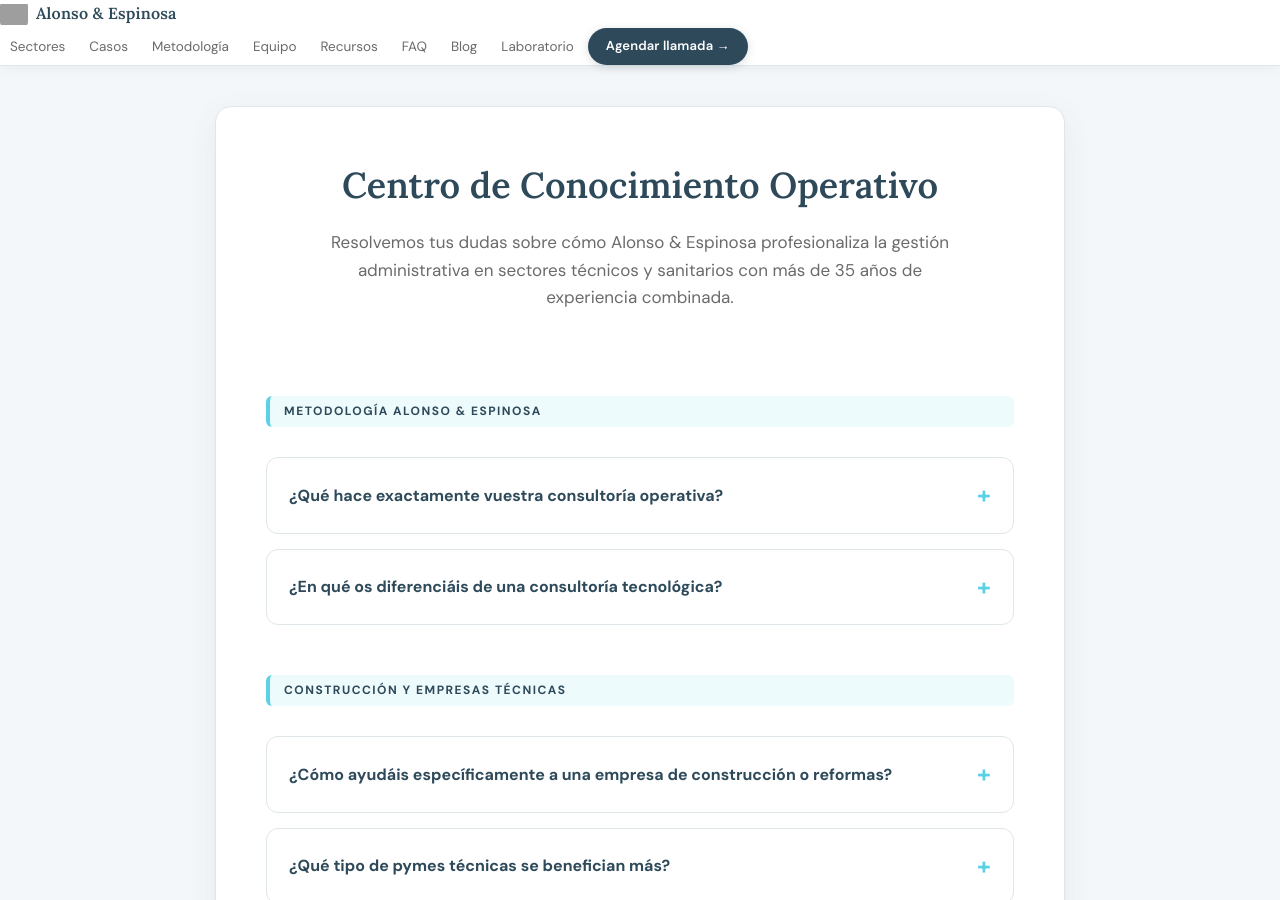
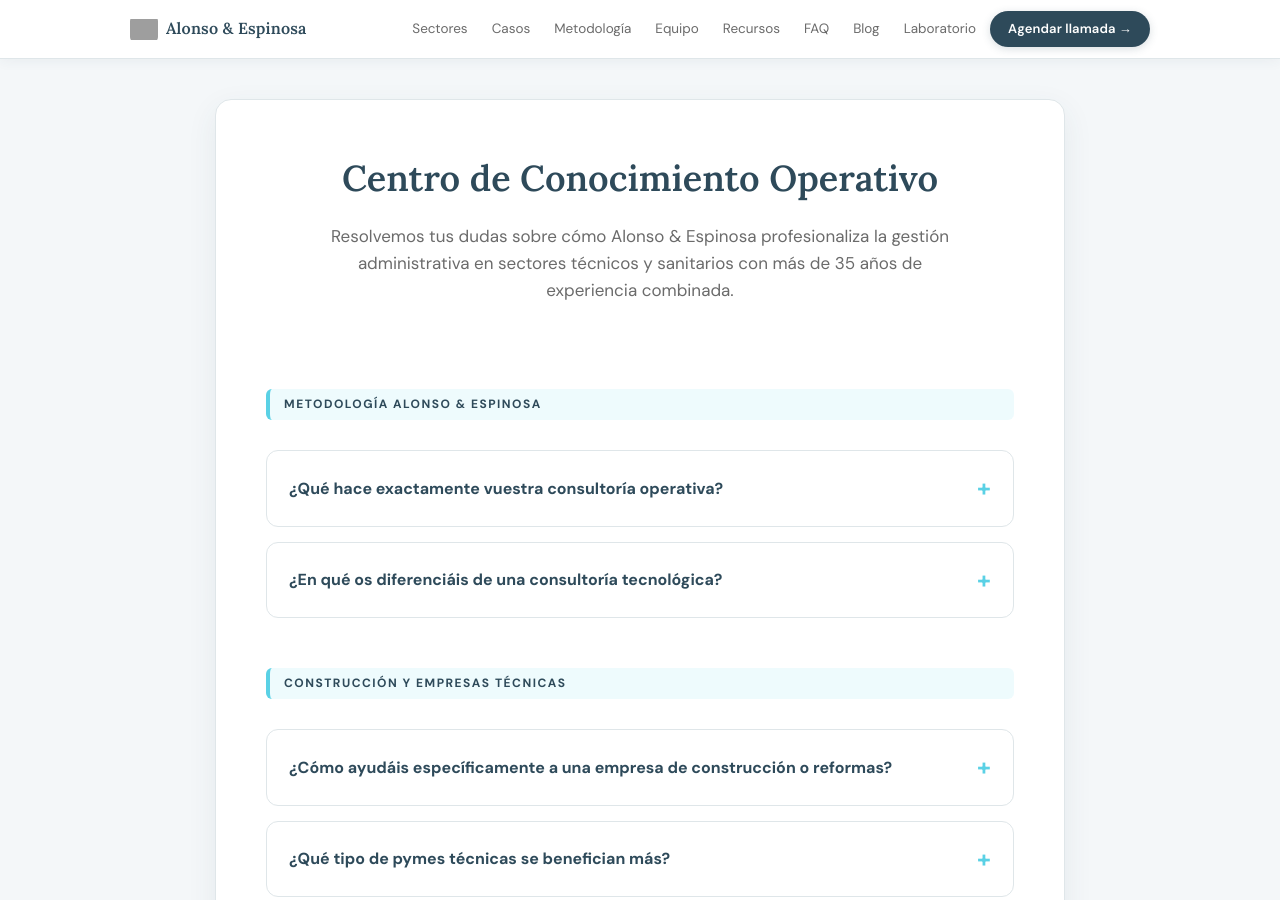
Before and after one commit to alauriela/alonsoespinosa-web, a Jekyll site: the page preguntas-frecuentes/index.html, which Jekyll copies as it is, in a window 1280 px wide and 900 px high. Built offline with Jekyll 4.4.1, drawn with Linux system fonts in a browser that asks for light colours; grey boxes are pictures that could not be loaded.

Commit message:
Update index.html

```diff
--- a/preguntas-frecuentes/index.html
+++ b/preguntas-frecuentes/index.html
@@ -479,12 +479,12 @@
     </div>
   </div>
 
-
 <nav aria-label="Menú principal">
-  <a href="/" class="brand" aria-label="Alonso & Espinosa - Volver al inicio">
-  <img src="/og-image-impactful.png" alt="" class="brand-logo" aria-hidden="true">
-  <span>Alonso &amp; Espinosa</span>
-</a>
+  <div class="nav-inner">
+    <a href="/" class="brand" aria-label="Alonso & Espinosa - Volver al inicio">
+      <img src="/og-image-impactful.png" alt="" class="brand-logo" aria-hidden="true">
+      <span>Alonso &amp; Espinosa</span>
+    </a>
     <div class="nav-links">
       <a href="/#verticales">Sectores</a>
       <a href="/#casos">Casos</a>
```
